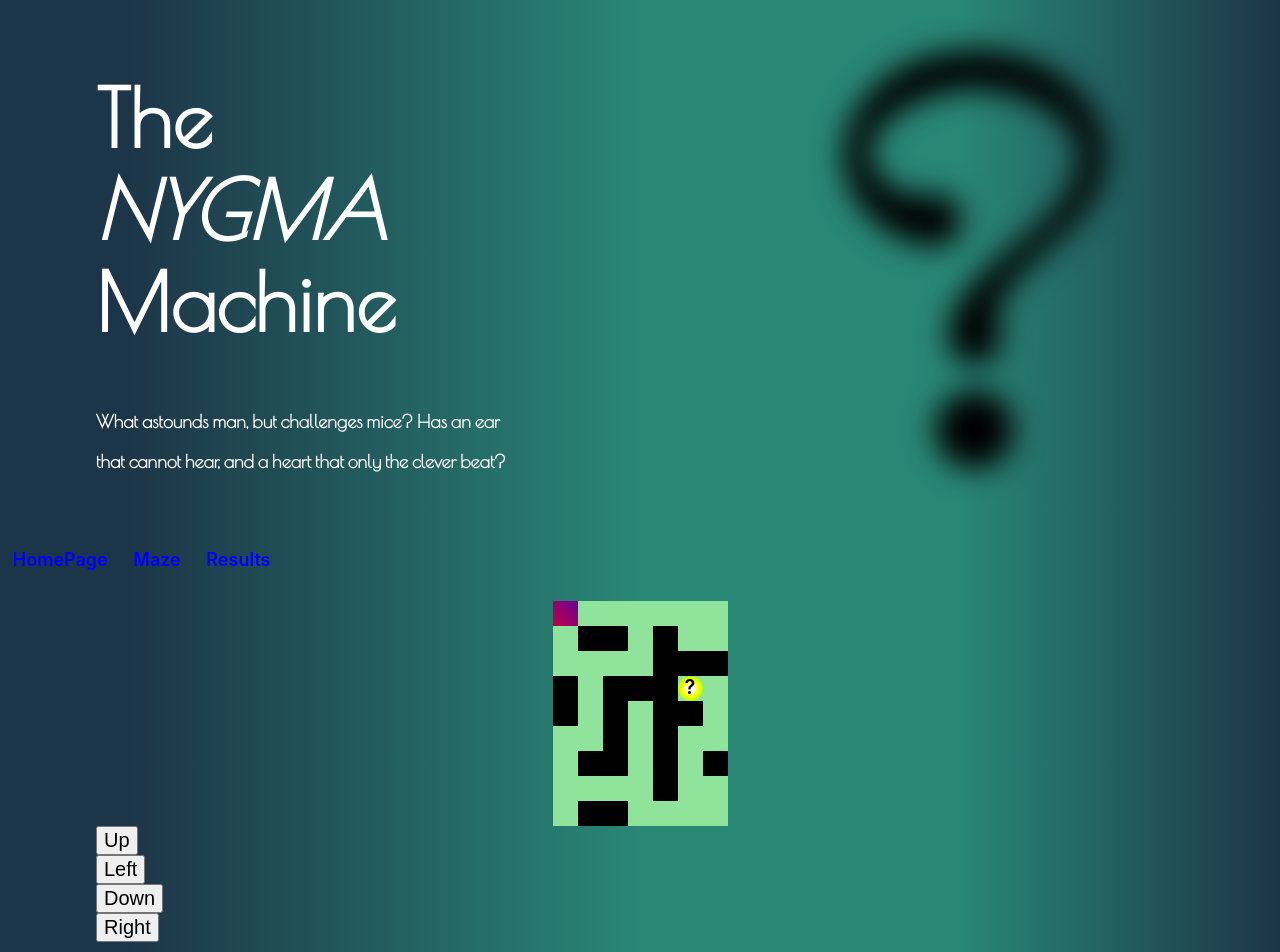
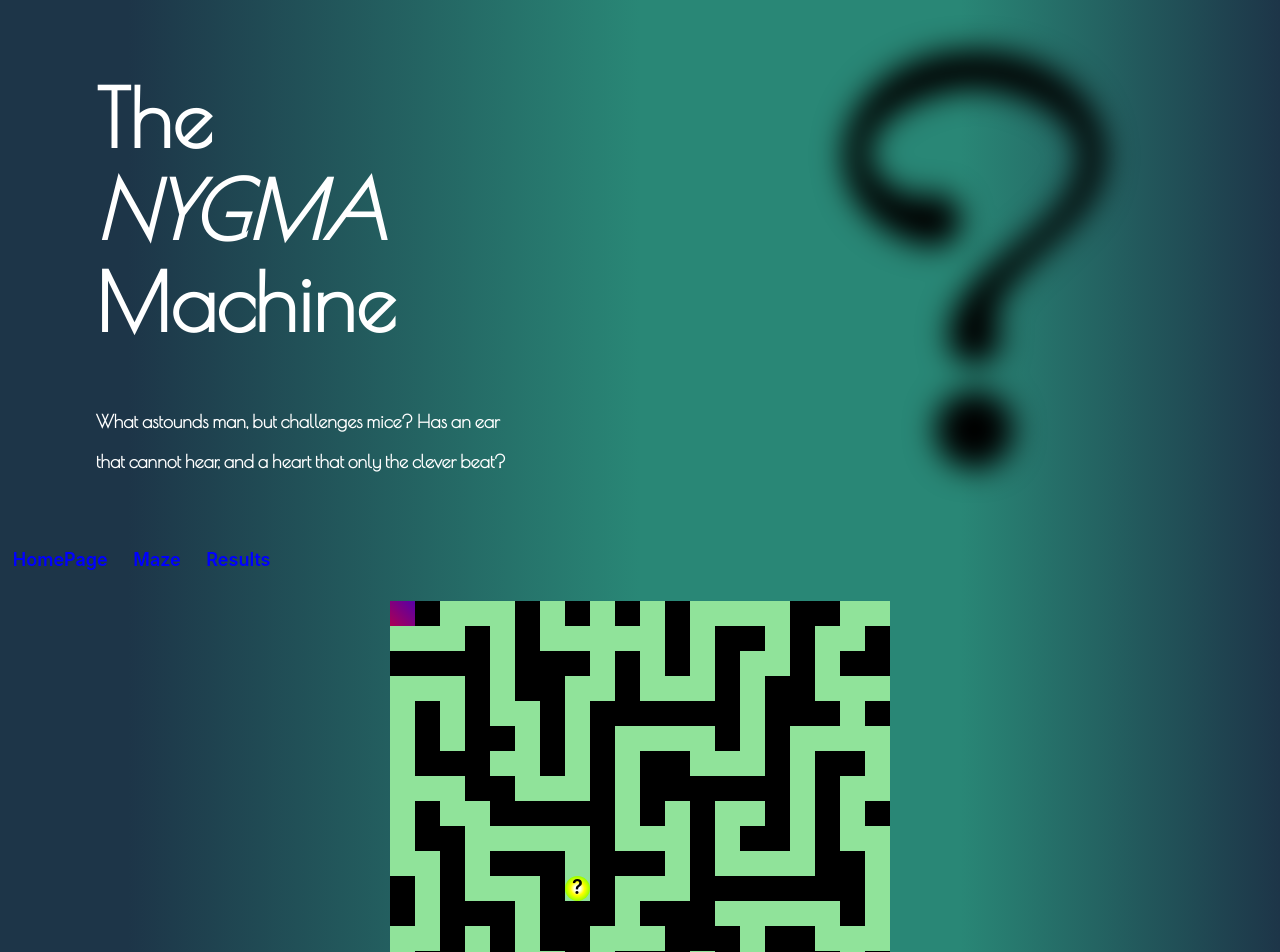
Before and after one commit to nygma-machine/project-4, a React (Create React App) app: page /Maze in a window 1280 px wide. Shown: the top 952 px of the page. Built offline with nearby package versions, Linux system fonts and the light colour scheme.

Commit message:
pushing for various reasons to be determined and stuff :comet: :nail_care: :fire:

```diff
--- a/public/index.html
+++ b/public/index.html
@@ -24,7 +24,7 @@
       work correctly both with client-side routing and a non-root public URL.
       Learn how to configure a non-root public URL by running `npm run build`.
     -->
-    <title>React App</title>
+    <title>Nygma Machine</title>
   </head>
   <body>
     <noscript>You need to enable JavaScript to run this app.</noscript>
--- a/src/Advice.js
+++ b/src/Advice.js
@@ -9,14 +9,14 @@ const Advice = (props) => {
 
 	const [advice, setAdvice] = useState([])
 
-  const {question, name} = props
+	const { question, name, difficulty } = props
 
 	useEffect(() => {
 		axios({
 			url: `https://api.adviceslip.com/advice`,
-      method:'GET',
-      dataResponse:'json'
-    }).then((res) =>{
+			method: 'GET',
+			dataResponse: 'json'
+		}).then((res) => {
 			const adviceResult = res.data.slip
 			setAdvice(adviceResult.advice)
 		})
@@ -26,6 +26,7 @@ const Advice = (props) => {
 		<>
 			<div className="wrapper">
 				<h2>Congratulations {name}! You Have Completed the Maze</h2>
+				<h2>That was a {difficulty} difficulty maze.</h2>
 				<p>You asked "{question}"</p>
 				<p>The NYGMA Machine Advises You:</p>
 				<p>{advice}</p>
--- a/src/App.js
+++ b/src/App.js
@@ -11,23 +11,9 @@ function App() {
 
 	const [userName, setUserName] = useState('');
 	const [userKeyWord, setUserKeyWord] = useState('etc');
+	const [mazeDifficulty, setMazeDifficulty] = useState('default');
 	const [userQuestion, setUserQuestion] = useState('');
 
-	// const [advice, setAdvice] = useState('')
-	// const [userName, setUserName] = useState('')
-	// const [query, setQuery] = useState('')
-	// const [queryTopic, setQueryTopic] = useState('')
-
-	// const [userObj, setUseObj] = useState({name: })
-
-	// const submitHandler = () => {
-	// 	axios({
-	// 		url:`https://api.adviceslip.com/advice/search/${query}`,
-	// 	}).then((res) =>{
-	// 		console.log(res.data.slip.advice)
-	// 		setAdvice(res.data.slip.advice)
-	// 	})
-	// }
 
 	const showValues = (event) => {
 		event.preventDefault();
@@ -86,7 +72,10 @@ function App() {
 					submitPrompts={showValues}
 					userName={userName}
 					userKeyWord={userKeyWord}
-					userQuestion={userQuestion} />
+					userQuestion={userQuestion}
+					mazeDifficulty={mazeDifficulty}
+					setMazeDifficulty={setMazeDifficulty}
+					/>
 				</Route>
 				<Route exact path='/Maze' >
 					<Maze
@@ -97,7 +86,8 @@ function App() {
 				<Route exact path={`/Results/:query`}>
 					<Results
 					question={userQuestion}
-					name={userName} />
+					name={userName}
+					difficulty={mazeDifficulty} />
 				</Route>
 				)
 			: (
@@ -105,6 +95,7 @@ function App() {
 					<Advice
 					question={userQuestion}
 					name={userName}
+					difficulty={mazeDifficulty}
 					/>
 				</Route>
 				)}
--- a/src/Block.js
+++ b/src/Block.js
@@ -4,8 +4,15 @@ const Block = ({ blockValue, x, y, player}) => {
 		return (player.x === x && player.y === y)
 	}
 
+	const playerNear = () => {
+		const xDist = x - player.x
+		const yDist = y - player.y
+		// const distance = (xDist * xDist + (player.y * player.y)
+		// if
+	}
+
 	return (
-			<div className={`block block${blockValue}`}>
+			<div className={`block block${blockValue} ${playerNear}`}>
 				{playerHere() ? <div className="player"></div> : null}
 			</div>
 	)
--- a/src/Maze.js
+++ b/src/Maze.js
@@ -1,6 +1,8 @@
 import { useState, useEffect, useCallback } from 'react';
 import Row from './Row.js';
 import { Link } from 'react-router-dom'
+
+import createPath from './createPath.js';
 
 const Maze = (props) => {
 
@@ -8,28 +10,28 @@ const Maze = (props) => {
 
 	const [player, setPlayer] = useState({x: 0, y: 0})
 
-	let nygmaMachine = {
+	const [nygmaMachine, setNygmaMachine] =useState({
 		x: 5,
 		y: 3
-	}
+	});
 
 	useEffect(() => {
-		let tempMaze = [
-			[0, 0, 0, 0, 0, 0, 0],
-			[0, 1, 1, 0, 1, 0, 0],
-			[0, 0, 0, 0, 1, 1, 1],
-			[1, 0, 1, 1, 1, 0, 0],
-			[1, 0, 1, 0, 1, 1, 0],
-			[0, 0, 1, 0, 1, 0, 0],
-			[0, 1, 1, 0, 1, 0, 1],
-			[0, 0, 0, 0, 1, 0, 0],
-			[0, 1, 1, 0, 0, 0, 0]
-		]
-		tempMaze[nygmaMachine.y][nygmaMachine.x] = 2
-		setMazeMap(tempMaze)
-	}, [
-		nygmaMachine.x, nygmaMachine.y
-	])
+		// let tempMaze = [
+		// 	[0, 0, 0, 0, 0, 0, 0],
+		// 	[0, 1, 1, 0, 1, 0, 0],
+		// 	[0, 0, 0, 0, 1, 1, 1],
+		// 	[1, 0, 1, 1, 1, 0, 0],
+		// 	[1, 0, 1, 0, 1, 1, 0],
+		// 	[0, 0, 1, 0, 1, 0, 0],
+		// 	[0, 1, 1, 0, 1, 0, 1],
+		// 	[0, 0, 0, 0, 1, 0, 0],
+		// 	[0, 1, 1, 0, 0, 0, 0]
+		// ]
+		// tempMaze[nygmaMachine.y][nygmaMachine.x] = 2
+		// setMazeMap(tempMaze)
+		const maze = createPath(20, 20, setNygmaMachine);
+		setMazeMap(maze);
+	}, [])
 
 	// make sure player can legally make the move, and move the player if so
 	const checkMovement = useCallback((direction) => {
@@ -110,25 +112,25 @@ const Maze = (props) => {
 				</div>
 				<div className="directionButtons">
 					<div className="topArrow">
-						<button
+						<button className="keyButton"
 							onClick={(e) => { checkMovement(e.target.value) }}
 							value="up"
 						>Up</button>
 					</div>
 					<div className="leftArrow">
-						<button
+						<button className="keyButton"
 							onClick={(e) => { checkMovement(e.target.value) }}
 							value="left"
 						>Left</button>
 					</div>
 					<div className="downArrow">
-						<button
+						<button className="keyButton"
 							onClick={(e) => { checkMovement(e.target.value) }}
 							value="down"
 						>Down</button>
 					</div>
 					<div className="rightArrow">
-						<button
+						<button className="keyButton"
 							onClick={(e) => { checkMovement(e.target.value) }}
 							value="right"
 						>Right</button>
--- a/src/Results.js
+++ b/src/Results.js
@@ -8,7 +8,7 @@ const Results = (props) => {
 
 	const [advice, setAdvice] = useState([])
 
-	const { question, name } = props
+	const { question, name, difficulty } = props
 
 	useEffect(() => {
 		axios({
@@ -36,6 +36,7 @@ const Results = (props) => {
 					) : (
 						<h2>Congradulations! You have Conquered the Maze</h2>
 					)}
+					<h2>That was a {difficulty} difficulty maze.</h2>
 					{question !== " " ? (
 						<p>You asked <span>{`"${question}"`}</span></p>
 					) : (
--- a/src/createPath.js
+++ b/src/createPath.js
@@ -1,4 +1,4 @@
-const createPath = function(mazeWidth, mazeHeight, player) {
+const createPath = function(mazeWidth, mazeHeight, setNygmaMachine) {
     const pathStack = [];
     const startPosition = [0, 0];
     const newPathArray = createMazeWallArray(mazeWidth , mazeHeight);
@@ -96,10 +96,10 @@ const createPath = function(mazeWidth, mazeHeight, player) {
         newPathArray[y][x] = 0;
       }
       if (type === "start") {
-        newPathArray[y][x] = 2;
+        newPathArray[y][x] = 0;
       }
       if (type === "end") {
-        newPathArray[y][x] = 3;
+        newPathArray[y][x] = 2;
       }
     }
 
@@ -156,6 +156,10 @@ const createPath = function(mazeWidth, mazeHeight, player) {
         pathStack.push(newPathBlock);
       } else if (endOfFirstPath === true) {
         changeWall(currentPosition, "end");
+        setNygmaMachine({
+            x: currentPosition[0],
+            y: currentPosition[1]
+        })
         pathStack.pop();
         endOfFirstPath = false;
       } else {
--- /dev/null
+++ b/src/styles/scss/_DirectionalButtons.scss
@@ -0,0 +1,60 @@
+.buttonContainer {
+    margin: 2rem auto;
+    display: grid;
+    grid-template-columns: 1fr .3fr 1fr;
+    width: 40%;
+    button {
+        border-style: none;
+        background-color: rgba(0, 0, 0, 0);
+    }
+
+}
+
+.topArrow{
+    margin: 1rem auto;
+    grid-column: 1 / span 3;
+    display: flex;
+    justify-content: end;
+}
+.downArrow{
+    margin: 0 auto;
+    max-width: 100%;
+}
+
+.leftArrow {
+    display: flex;
+    justify-content: end;
+}
+
+.keyButton {
+  box-sizing: border-box;
+  line-height: 80px;
+  font-size: 22px;
+  text-align: center;
+  width: 80px;
+  color: #555;
+  cursor: pointer;
+  margin: 0 8px;
+  height: 80px;
+  border-color: #f2f2f2;
+  border-style: solid;
+  text-shadow: 0 0.5px 1px #777, 0 2px 6px #f2f2f2;
+  border-width: 1px;
+  border-radius: 10px;
+  background: -webkit-linear-gradient(top, #f9f9f9 0%, #D2D2D2 80%, #c0c0c0 100%);
+  font-family: sans-serif;
+  display: inline-block;
+  transition: box-shadow 0.3s ease, transform 0.15s ease;
+  box-shadow: 0 0 1px #888,0 1px 0 #fff, 0 6px 0 #C0C0C0, 0 8px 17px rgba(#444, 0.4), 2px 1px 4px rgba(#444, 0.25), -2px 1px 4px rgba(#444, 0.25), 0 9px 16px rgba(#444, 0.1);
+
+  &:hover,
+  &:focus {
+    box-shadow: 0 0 1px #888,0 1px 0 #fff, 0 4px 0 #C0C0C0, 0 2px 35px rgba(#444, 0.3), 2px 2px 4px rgba(#444, 0.25), -2px 2px 4px rgba(#444, 0.25), 0 7px 4px rgba(#444, 0.1);
+    transform: translateY(2px);
+  }
+
+  &:active {
+    box-shadow: 0 0 1px #888,0 1px 0 #fff, 0 0 0 #C0C0C0, 0 0px 30px rgba(#444, 0.15), 2px 2px 4px rgba(#444, 0.25), -2px 2px 4px rgba(#444, 0.25), 0 0px 4px rgba(#444, 0.25);
+    transform: translateY(4px);
+  }
+}
--- a/src/styles/scss/styles.css
+++ b/src/styles/scss/styles.css
@@ -289,7 +289,6 @@ a {
   text-decoration: none;
 }
 
-
 p,
 footer a {
   font-size: 0.9rem;
@@ -301,7 +300,8 @@ li {
   margin: 0;
   padding: 0;
 }
-ul a, li a {
+ul a,
+li a {
   color: blue;
 }
 
@@ -488,6 +488,64 @@ ul li {
     background-position: 0% 100%;
   }
 }
+.buttonContainer {
+  margin: 2rem auto;
+  display: grid;
+  grid-template-columns: 1fr 0.3fr 1fr;
+  width: 40%;
+}
+.buttonContainer button {
+  border-style: none;
+  background-color: rgba(0, 0, 0, 0);
+}
+
+.topArrow {
+  margin: 1rem auto;
+  grid-column: 1/span 3;
+  display: flex;
+  justify-content: end;
+}
+
+.downArrow {
+  margin: 0 auto;
+  max-width: 100%;
+}
+
+.leftArrow {
+  display: flex;
+  justify-content: end;
+}
+
+.keyButton {
+  box-sizing: border-box;
+  line-height: 80px;
+  font-size: 22px;
+  text-align: center;
+  width: 80px;
+  color: #555;
+  cursor: pointer;
+  margin: 0 8px;
+  height: 80px;
+  border-color: #f2f2f2;
+  border-style: solid;
+  text-shadow: 0 0.5px 1px #777, 0 2px 6px #f2f2f2;
+  border-width: 1px;
+  border-radius: 10px;
+  background: -webkit-linear-gradient(top, #f9f9f9 0%, #D2D2D2 80%, #c0c0c0 100%);
+  font-family: sans-serif;
+  display: inline-block;
+  transition: box-shadow 0.3s ease, transform 0.15s ease;
+  box-shadow: 0 0 1px #888, 0 1px 0 #fff, 0 6px 0 #C0C0C0, 0 8px 17px rgba(68, 68, 68, 0.4), 2px 1px 4px rgba(68, 68, 68, 0.25), -2px 1px 4px rgba(68, 68, 68, 0.25), 0 9px 16px rgba(68, 68, 68, 0.1);
+}
+.keyButton:hover, .keyButton:focus {
+  box-shadow: 0 0 1px #888, 0 1px 0 #fff, 0 4px 0 #C0C0C0, 0 2px 35px rgba(68, 68, 68, 0.3), 2px 2px 4px rgba(68, 68, 68, 0.25), -2px 2px 4px rgba(68, 68, 68, 0.25), 0 7px 4px rgba(68, 68, 68, 0.1);
+  transform: translateY(2px);
+}
+.keyButton:active {
+  box-shadow: 0 0 1px #888, 0 1px 0 #fff, 0 0 0 #C0C0C0, 0 0px 30px rgba(68, 68, 68, 0.15), 2px 2px 4px rgba(68, 68, 68, 0.25), -2px 2px 4px rgba(68, 68, 68, 0.25), 0 0px 4px rgba(68, 68, 68, 0.25);
+  transform: translateY(4px);
+}
+
 html {
   font-size: 125%;
   font-family: "Hind Siliguri", sans-serif;
--- a/src/styles/scss/styles.scss
+++ b/src/styles/scss/styles.scss
@@ -4,6 +4,7 @@
 @import "App";
 @import "HomePage";
 @import "Maze";
+@import "DirectionalButtons";
 
 html {
     font-size: 125%;
```
Also changed, not shown: src/HomePage.js (+17 -4 lines), 1 other file (tests, documents, lock files or other folders). Lines whose indentation alone changed are shown as unchanged.
